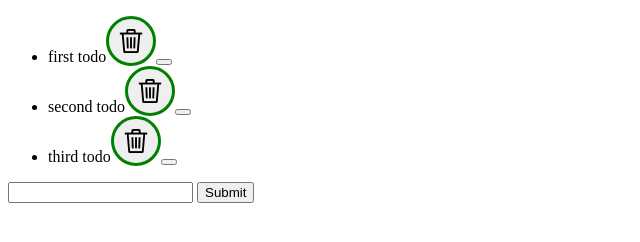
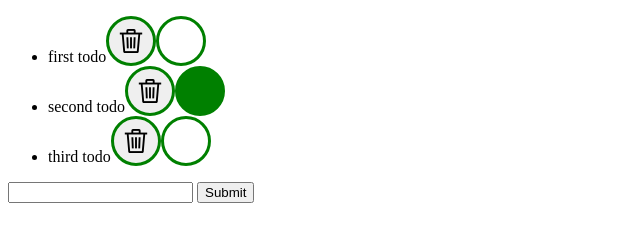
Before and after one commit to fac-14/team4week2, a website: page index.html in a window 1280 px wide. Shown: the whole page, without its empty margins (0-640 px from the left). Drawn offline with Linux system fonts and the light colour scheme.

Commit message:
todoButton style

```diff
--- a/dom.js
+++ b/dom.js
@@ -34,14 +34,27 @@
 
     // add markTodo button
     var markUnmarkButtonNode = document.createElement("button");
+
+
+
     markUnmarkButtonNode.addEventListener("click", function(event) {
       var newState = todoFunctions.markTodo(state, todo.id);
+
       update(newState);
     });
+    if(todo.done == true){
+      markUnmarkButtonNode.className = "markButton";
+    }
+    else {
+      markUnmarkButtonNode.className = "unMarkButton";
+    }
+
     todoNode.appendChild(markUnmarkButtonNode);
 
     // add classes for css
     deleteButtonNode.className = "delButton";
+
+//markUnmarkButtonNode.className = "unMarkButton";
 
     return todoNode;
   };
--- a/logic.js
+++ b/logic.js
@@ -49,6 +49,7 @@ var todoFunctions = {
       if (val.id == idToMark) {
         if (val.done == true) {
           val.done = false;
+
         } else {
           val.done = true;
         }
--- a/style.css
+++ b/style.css
@@ -9,9 +9,21 @@
   border-radius: 50%;
 }
 
-.addButton{
-  border: 2px solid red;
+.markButton{
+  border : 3px solid green;
   height : 50px;
   width : 50px;
   border-radius : 50%;
+  background: green;
 }
+.unMarkButton{
+  border : 3px solid green;
+  height : 50px;
+  width : 50px;
+  border-radius : 50%;
+  background: white;
+}
+
+.line-through {
+  text-decoration: line-through;
+}
```
